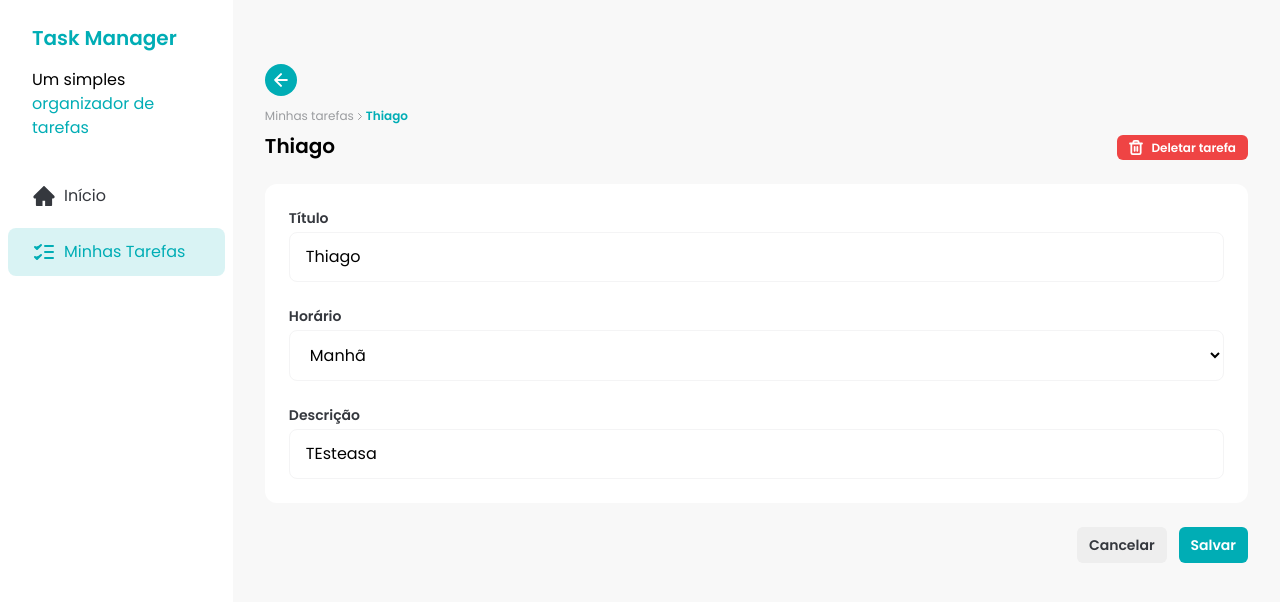
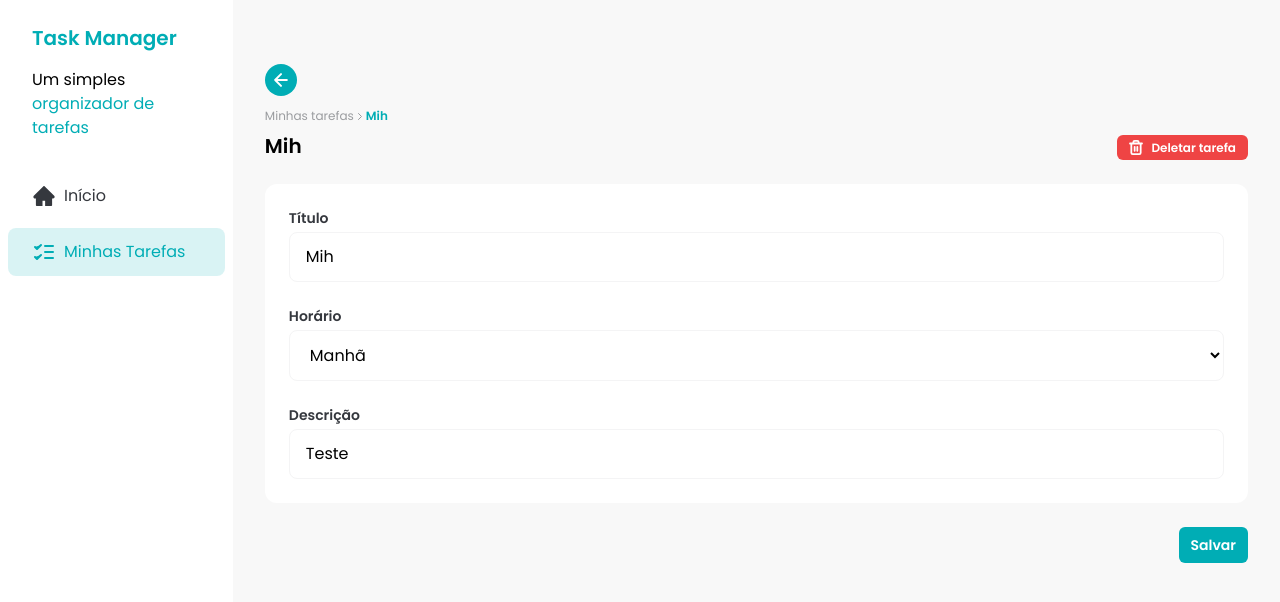
Before and after one commit to thi7silva/TaskManager, a React (Vite) app: page /task/44808213-1cfb-4b1e-b18e-f821252fc6d0 in a window 1280 px wide. Shown: the top 602 px of the page. Built offline with nearby package versions, Linux system fonts and the light colour scheme; data requests are answered from the project's data file.

Commit message:
feat: ensure task can be edited

```diff
--- a/db.json
+++ b/db.json
@@ -2,9 +2,9 @@
   "tasks": [
     {
       "id": "44808213-1cfb-4b1e-b18e-f821252fc6d0",
-      "title": "Thiago",
+      "title": "Mih",
       "time": "morning",
-      "description": "TEsteasa",
+      "description": "Teste",
       "status": "not_started"
     }
   ]
--- a/src/pages/task-details.jsx
+++ b/src/pages/task-details.jsx
@@ -1,7 +1,13 @@
-import { useEffect, useState } from 'react';
-import { useNavigate, useParams } from 'react-router-dom';
+import { useEffect, useRef, useState } from 'react';
+import { Link, useNavigate, useParams } from 'react-router-dom';
+import { toast } from 'sonner';
 
-import { ArrowLeftIcon, ChevronRightIcon, TrashIcon } from '../assets/icons';
+import {
+  ArrowLeftIcon,
+  ChevronRightIcon,
+  LoaderIcon,
+  TrashIcon,
+} from '../assets/icons';
 import Button from '../components/Button';
 import Input from '../components/Input';
 import Sidebar from '../components/Sidebar';
@@ -11,6 +17,12 @@ const TaskDetailsPage = () => {
   const { taskId } = useParams();
   const [task, setTask] = useState();
   const navigate = useNavigate();
+  const [saveIsLoading, setSaveIsLoading] = useState(false);
+  const [errors, setErrors] = useState([]);
+
+  const titleRef = useRef();
+  const timeRef = useRef();
+  const descriptionRef = useRef();
 
   const handleBackClick = () => {
     navigate(-1);
@@ -27,6 +39,60 @@ const TaskDetailsPage = () => {
     fetchTasks();
   }, [taskId]);
 
+  const handleSaveClick = async () => {
+    setSaveIsLoading(true);
+    const newErrors = [];
+    const title = titleRef.current.value.trim();
+    const time = timeRef.current.value;
+    const description = descriptionRef.current.value.trim();
+    if (!title) {
+      newErrors.push({
+        inputName: 'title',
+        message: 'O título é obrigatório',
+      });
+    }
+    if (!time) {
+      newErrors.push({
+        inputName: 'time',
+        message: 'O horário é obrigatório',
+      });
+    }
+    if (!description) {
+      newErrors.push({
+        inputName: 'description',
+        message: 'A descrição é obrigatória',
+      });
+    }
+    setErrors(newErrors);
+    if (newErrors.length > 0) {
+      return setSaveIsLoading(false);
+    }
+
+    const response = await fetch(`http://localhost:3000/tasks/${task.id}`, {
+      method: 'PATCH',
+      body: JSON.stringify({
+        title,
+        time,
+        description,
+      }),
+    });
+
+    if (!response.ok) {
+      toast.error('Ocorreu um erro ao salvar a tarefa');
+      setSaveIsLoading(false);
+    }
+    const newTask = await response.json();
+    setTask(newTask);
+    setSaveIsLoading(false);
+    toast.success('Tarefa salva com sucesso!');
+  };
+
+  const titleError = errors.find((error) => error.inputName === 'title');
+  const timeError = errors.find((error) => error.inputName === 'time');
+  const descriptionError = errors.find(
+    (error) => error.inputName === 'description'
+  );
+
   return (
     <div className="flex">
       <Sidebar />
@@ -42,12 +108,9 @@ const TaskDetailsPage = () => {
               <ArrowLeftIcon />
             </button>
             <div className="flex items-center gap-1 text-xs">
-              <span
-                className="text-brand-text-gray cursor-pointer"
-                onClick={handleBackClick}
-              >
+              <Link className="text-brand-text-gray cursor-pointer" to="/">
                 Minhas tarefas
-              </span>
+              </Link>
               <ChevronRightIcon className="text-brand-text-gray" />
               <span className="text-brand-primary font-semibold">
                 {task?.title}
@@ -66,27 +129,42 @@ const TaskDetailsPage = () => {
         {/* dados da tarefa */}
         <div className="bg-brand-white space-y-6 rounded-xl p-6">
           <div>
-            <Input id="title" label="Título" value={task?.title} />
+            <Input
+              id="title"
+              label="Título"
+              defaultValue={task?.title}
+              error={titleError?.message}
+              ref={titleRef}
+            />
           </div>
 
           <div>
-            <TimeSelect value={task?.time} />
+            <TimeSelect
+              defaultValue={task?.time}
+              error={timeError?.message}
+              ref={timeRef}
+            />
           </div>
 
           <div>
             <Input
               id="description"
               label="Descrição"
-              value={task?.description}
+              defaultValue={task?.description}
+              error={descriptionError?.message}
+              ref={descriptionRef}
             />
           </div>
         </div>
 
         <div className="flex w-full justify-end gap-3">
-          <Button color="secondary" size="large">
-            Cancelar
-          </Button>
-          <Button color="primary" size="large">
+          <Button
+            color="primary"
+            size="large"
+            onClick={handleSaveClick}
+            disabled={saveIsLoading}
+          >
+            {saveIsLoading && <LoaderIcon className="animate-spin" />}
             Salvar
           </Button>
         </div>
```
